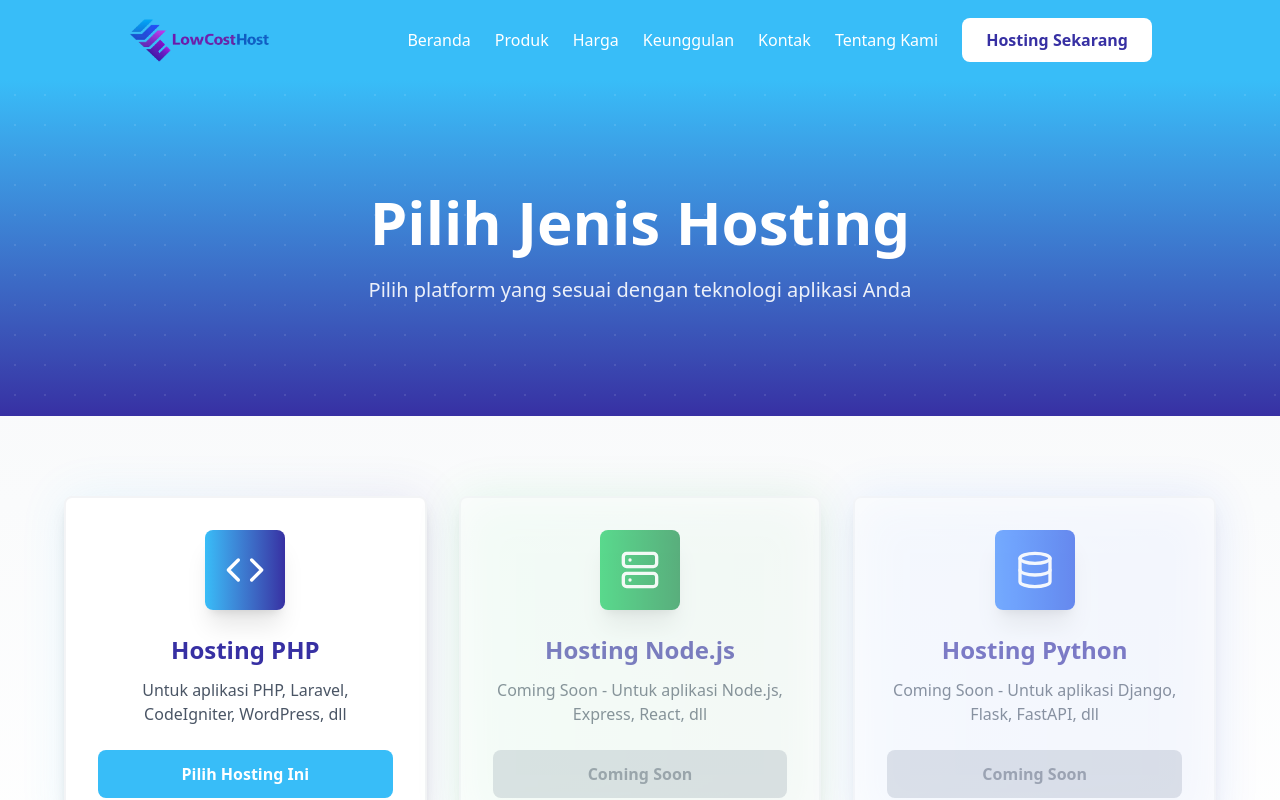
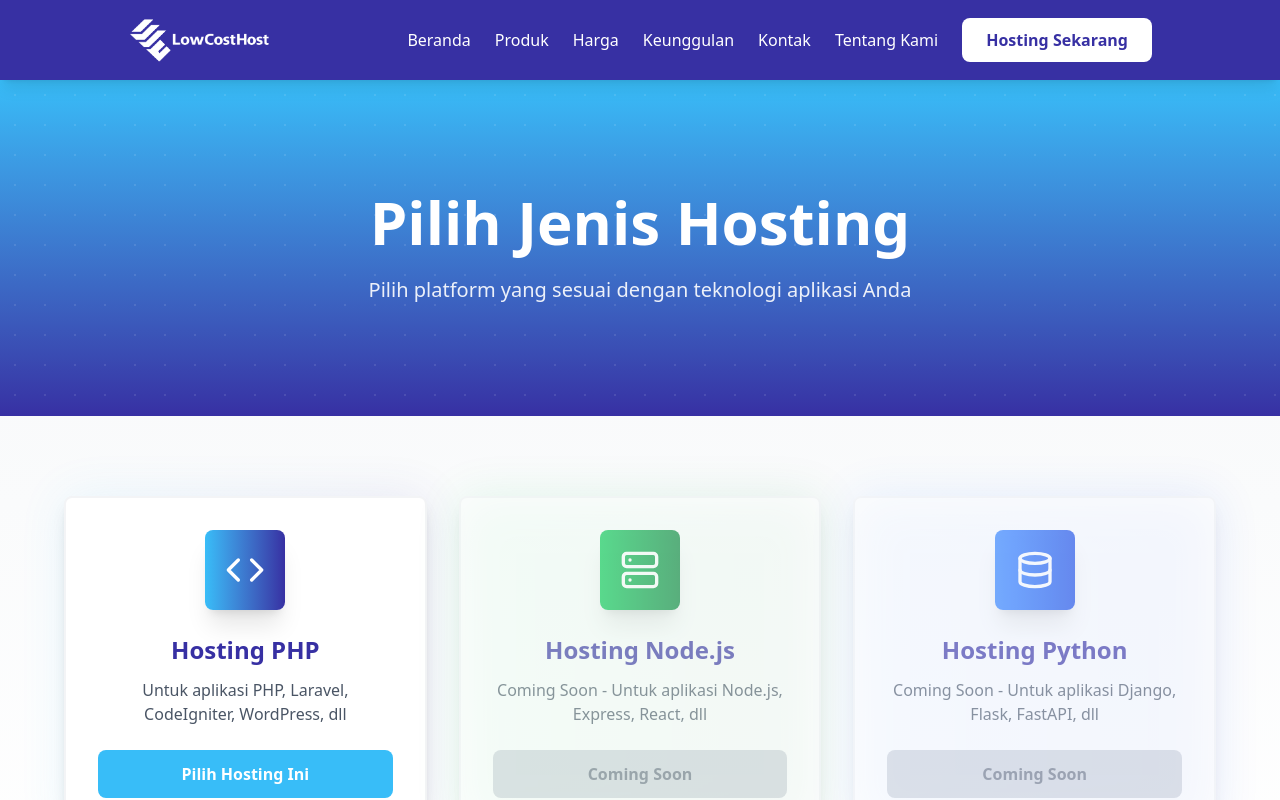
Before and after one commit to timurlauttt/lowcostost, a React (Vite) app: page /hosting in a window 1280 px wide. Shown: the top 800 px of the page. Built offline with nearby package versions, Linux system fonts and the light colour scheme.

Commit message:
update-navbar

```diff
--- a/src/components/Navbar.jsx
+++ b/src/components/Navbar.jsx
@@ -34,7 +34,7 @@ export default function Navbar() {
   };
 
   return (
-    <nav className="sticky top-0 z-50 bg-primary backdrop-blur-sm">
+    <nav className="sticky top-0 z-50 bg-primary-dark backdrop-blur-sm shadow-lg">
       <div className="flex items-center justify-between px-12 sm:px-16 md:px-24 lg:px-32 py-3 sm:py-4">
         <motion.div
           initial={{ opacity: 0, x: -20 }}
@@ -44,7 +44,7 @@ export default function Navbar() {
             <img
               src="/LowCostHost-logo.png"
               alt="Low-Cost-Host"
-              className="h-6 sm:h-10 md:h-12"
+              className="h-6 sm:h-10 md:h-12 brightness-0 invert"
             />
           </Link>
         </motion.div>
@@ -62,7 +62,7 @@ export default function Navbar() {
                 >
                   <Link
                     to={item.href}
-                    className="text-white hover:text-primary-dark font-medium transition-colors"
+                    className="text-white hover:text-primary font-medium transition-colors"
                   >
                     {item.name}
                   </Link>
@@ -82,7 +82,7 @@ export default function Navbar() {
                 initial={{ opacity: 0, y: -10 }}
                 animate={{ opacity: 1, y: 0 }}
                 transition={{ delay: index * 0.1 }}
-                className="text-white hover:text-primary-dark font-medium transition-colors"
+                className="text-white hover:text-primary font-medium transition-colors"
               >
                 {item.name}
               </motion.a>
@@ -95,7 +95,7 @@ export default function Navbar() {
           >
             <Link
               to="/hosting"
-              className="px-6 py-2.5 bg-white text-primary-dark font-bold rounded-lg hover:shadow-lg hover:shadow-white/30 transition-all inline-block"
+              className="px-6 py-2.5 bg-white text-primary-dark font-bold rounded-lg hover:shadow-lg hover:shadow-white/20 hover:bg-primary hover:text-white transition-all inline-block"
             >
               Hosting Sekarang
             </Link>
@@ -118,7 +118,7 @@ export default function Navbar() {
           height: isOpen ? 'auto' : 0,
           opacity: isOpen ? 1 : 0
         }}
-        className="lg:hidden overflow-hidden bg-primary-dark/95 backdrop-blur-sm"
+        className="lg:hidden overflow-hidden bg-primary-dark/95 backdrop-blur-sm border-t border-white/10"
       >
         <div className="px-12 py-6 space-y-4">
           {menuItems.map((item) => {
```
